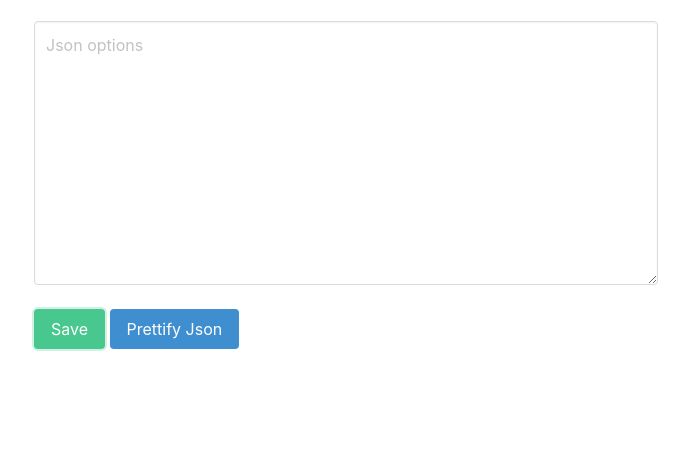
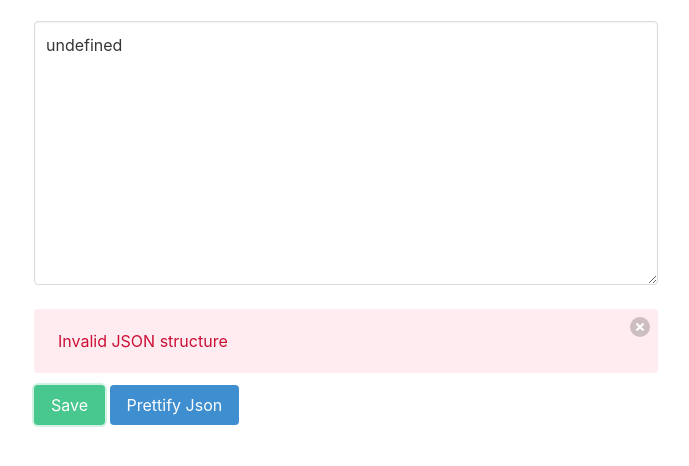
Before and after one commit to deimosowen/TeamCity-Pull-Request-Builder, a browser extension: page options.html in a window 1280 px wide. Both pictures are taken after a click on the button "Save". Shown: the part 116-582 px from the top of the page, without its empty margins (78-767 px from the left). Drawn offline with Linux system fonts and the light colour scheme.

Commit message:
Add save & load config

```diff
--- a/options.html
+++ b/options.html
@@ -23,9 +23,10 @@
                                     id="optionsJson"></textarea>
                             </div>
                         </div>
+                        <div id="notification"></div>
                         <div class="columns">
                             <div class="column is-three-fifths">
-                                <button class="button is-success">Save</button>
+                                <button class="button is-success" id="saveJson">Save</button>
                                 <button class="button is-info" id="prettifyJson">Prettify Json</button>
                             </div>
                         </div>
--- a/options.js
+++ b/options.js
@@ -1,23 +1,68 @@
 const options = {
-    config: {},
-
-    init: () => {
-        const prettifyJson = document.getElementById('prettifyJson');
-        prettifyJson.addEventListener('click', () => {
-            const optionsJson = document.getElementById('optionsJson');
-            const jsonText = optionsJson.value;
+    elements: {
+        btnPrettifyJson: document.getElementById('prettifyJson'),
+        btnSaveJson: document.getElementById('saveJson'),
+        optionsJson: document.getElementById('optionsJson'),
+        notificationContainer: document.getElementById('notification'),
+    },
+    init: async () => {
+        options.elements.btnPrettifyJson.addEventListener('click', () => {
+            options.validConfig();
+        });
+        options.elements.btnSaveJson.addEventListener('click', async () => {
+            await options.saveConfig();
+        });
+        await options.loadConfig();
+    },
+    getConfig: async () => {
+        const { config } = await chrome.storage.session.get(["config"]);
+        return config;
+    },
+    loadConfig: async () => {
+        const config = await options.getConfig();
+        const formattedJSON = JSON.stringify(config, undefined, 4);
+        options.elements.optionsJson.value = formattedJSON;
+    },
+    saveConfig: async () => {
+        if (options.validConfig()) {
+            const jsonText = options.elements.optionsJson.value;
+            const parsedJSON = JSON.parse(jsonText);
+            await chrome.storage.session.set({ config: parsedJSON });
+            options.createNotify('is-success', 'Data saved successfully');
+        }
+    },
+    validConfig: () => {
+        try {
+            const jsonText = options.elements.optionsJson.value;
             const parsedJSON = JSON.parse(jsonText);
             const formattedJSON = JSON.stringify(parsedJSON, undefined, 4);
-            optionsJson.value = formattedJSON;
+            options.elements.optionsJson.value = formattedJSON;
+            options.createNotify('is-success', 'Valid JSON structure');
+            return true;
+        } catch {
+            options.createNotify('is-danger', 'Invalid JSON structure');
+            return false;
+        }
+    },
+    createNotify: (style, message) => {
+        options.elements.notificationContainer.innerHTML = '';
+        const columns = document.createElement('div');
+        columns.className = 'columns';
+        const column = document.createElement('div');
+        column.className = 'column is-three-fifths';
+        const notification = document.createElement('div');
+        notification.className = `notification ${style} is-light`;
+        const deleteButton = document.createElement('button');
+        deleteButton.className = 'delete';
+        deleteButton.addEventListener('click', () => {
+            options.elements.notificationContainer.removeChild(columns);
         });
-    },
-
-    loadConfig: () => {
-
-    },
-
-    saveConfig: () => {
-
+        const messageText = document.createTextNode(message);
+        notification.appendChild(deleteButton);
+        notification.appendChild(messageText);
+        column.appendChild(notification);
+        columns.appendChild(column);
+        options.elements.notificationContainer.appendChild(columns);
     }
 };
 
```
Also changed, not shown: manifest.json.
